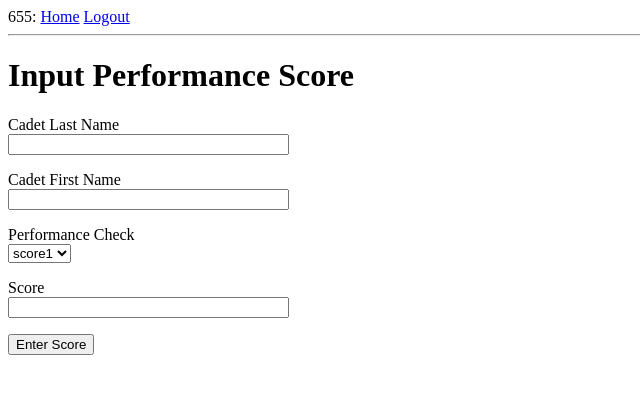
After one commit to snyoon/cadet-web-app, a Flask app: page /addperformancescore in a window 1280 px wide. The commit adds this page. Shown: the top 394 px of the page, without its empty margins (0-640 px from the left). Run offline with Flask 2, Linux system fonts and the light colour scheme; a user stored in the database is signed in; tables that the repository leaves empty hold one stand-in row (values such as "Sample post").

Commit message:
Performance score html + form back end complete

```diff
--- a/app/forms.py
+++ b/app/forms.py
@@ -1,5 +1,5 @@
 from flask_wtf import FlaskForm
-from wtforms import StringField, PasswordField, BooleanField, SubmitField
+from wtforms import StringField, PasswordField, BooleanField, SubmitField, SelectField
 from wtforms.validators import DataRequired
 
 class LoginForm(FlaskForm):
@@ -16,6 +16,11 @@ class UniformScoreSubmission(FlaskForm):
     submit = SubmitField('Enter Score')
 
 class PerformanceScoreForm(FlaskForm):
-    cadet = StringField('Cadet', validators=[DataRequired()])
+    cadet_last_name = StringField('Cadet Last Name', validators=[DataRequired()])
+    cadet_first_name = StringField('Cadet First Name', validators=[DataRequired()])
     score = StringField('Score', validators=[DataRequired()])
-    performance = StringField('Performance', validators=[DataRequired()])
+    performance = SelectField(u'Performance Check', choices=[('score1', 'score1'), ('score2', 'score2'),
+                                                             ('score3', 'score3'), ('score4', 'score4'),
+                                                             ('score5', 'score5'), ('score7', 'score7'),
+                                                             ('score6', 'score6'), ('score8', 'score8')])
+    submit = SubmitField('Enter Score')
--- a/app/models.py
+++ b/app/models.py
@@ -97,9 +97,9 @@ class PerformanceCheckScores(db.Model):
     def __repr__(self):
         return '<PerformanceCheckScores {}>'.format(self.year)
 
-    def set_score(self, week, score):
-        appendedWord = 'week' + week + 'score'
-        setattr(self, appendedWord, score)
+    def set_score(self, score_type, score):
+        appendedWord = score_type
+        setattr(self, appendedWord, int(score))
 
 
 @login.user_loader
--- a/app/routes.py
+++ b/app/routes.py
@@ -1,6 +1,6 @@
 from flask import render_template, flash, redirect, url_for, request
 from app import app, helper, db
-from app.forms import LoginForm, UniformScoreSubmission
+from app.forms import LoginForm, UniformScoreSubmission, PerformanceScoreForm
 from app.models import User, PerformanceCheckScores, UniformScores
 from flask_login import current_user, login_user, logout_user, login_required
 from werkzeug.urls import url_parse
@@ -85,3 +85,23 @@ def add_uni():
                 next_page = url_for('index')
             return redirect(next_page)
         return render_template('adduniformscore.html', title='Record Uniform Score', form=form)
+
+@app.route('/addperformancescore', methods=['GET','POST'])
+@login_required
+def add_performance():
+    username = current_user.get_id()
+    user = User.query.filter_by(id=username).first_or_404()
+    if user.usertype.lower() == 'cadet':
+        return render_template('index.html', title='Home Page')
+    else:
+        form = PerformanceScoreForm()
+        if form.validate_on_submit():
+            user = User.query.filter_by(username=form.cadet_last_name.data).first()
+            performance_score = user.performance_scores[0]
+            performance_score.set_score(form.performance.data, form.score.data)
+            db.session.commit()
+            next_page = request.args.get('next')
+            if not next_page or url_parse(next_page).netloc != '':
+                next_page = url_for('index')
+            return redirect(next_page)
+        return render_template('/addperformancescore.html', title='Add a Performance Score', form=form)
--- /dev/null
+++ b/app/templates/addperformancescore.html
@@ -0,0 +1,34 @@
+{% extends "base.html" %}
+
+{% block content %}
+    <h1>Input Performance Score</h1>
+    <form action="" method="post" novalidate>
+        {{ form.hidden_tag() }}
+        <p>
+            {{ form.cadet_last_name.label }}<br>
+            {{ form.cadet_last_name(size=32) }}<br>
+            {% for error in form.cadet_last_name.errors %}
+            <span style="color: red;">[{{ error }}]</span>
+            {% endfor %}
+        </p>
+        <p>
+            {{ form.cadet_first_name.label }}<br>
+            {{ form.cadet_first_name(size=32) }}<br>
+            {% for error in form.cadet_first_name.errors %}
+            <span style="color: red;">[{{ error }}]</span>
+            {% endfor %}
+        </p>
+        <p>
+            {{ form.performance.label }}<br>
+            {{ form.performance }}<br>
+        </p>
+        <p>
+            {{ form.score.label }}<br>
+            {{ form.score(size=32) }}<br>
+            {% for error in form.score.errors %}
+            <span style="color: red;">[{{ error }}]</span>
+            {% endfor %}
+        </p>
+        <p>{{ form.submit() }}</p>
+    </form>
+{% endblock %}
--- a/app/templates/cadet.html
+++ b/app/templates/cadet.html
@@ -10,7 +10,7 @@
                     <td> {{uniformScoresList[i]}}</td>
 
             {% if i + 20 < 39 %}
-                    <th> Score {{i+21}}</th>
+                    <th> Week {{i+21}} Uniform Score </th>
                     <td> {{uniformScoresList[i+20]}}</td>
             {% endif %}
                 </tr>
--- a/app/templates/officer.html
+++ b/app/templates/officer.html
@@ -10,7 +10,7 @@
     <a href="{{ url_for('add_uni') }}">Give Uniform Score</a>
     </div>
     <div id="perf add">
-    <a href="{{ url_for('add_uni') }}">Give a Performance Scorer</a>
+    <a href="{{ url_for('add_performance') }}">Give a Performance Scorer</a>
     </div>
 
 {% endblock %}
```
Also changed, not shown: app.db.
